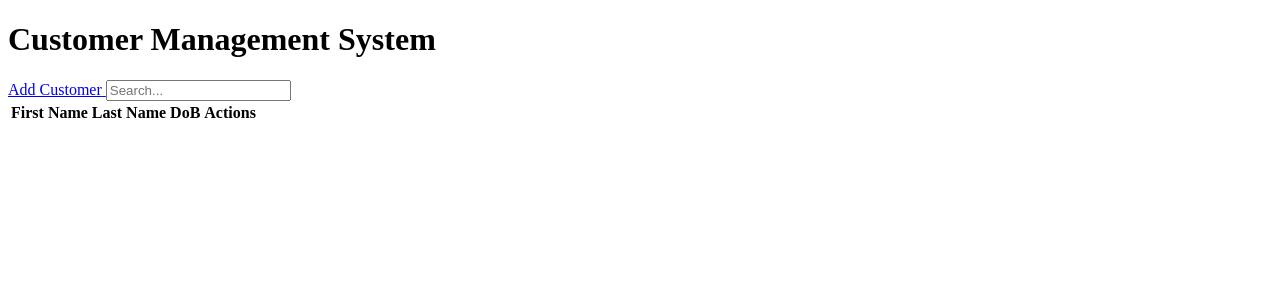
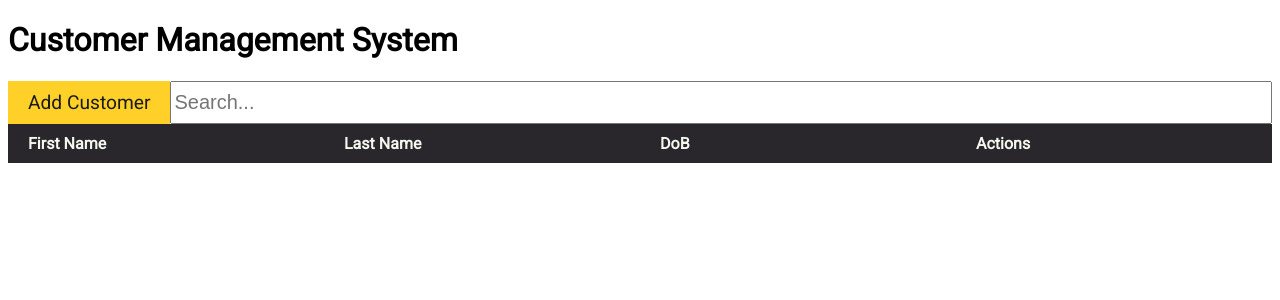
Before and after one commit to Premm/customer-management-system, a React (Create React App) app: page / in a window 1280 px wide. Shown: the top 300 px of the page. Built offline with nearby package versions, Linux system fonts and the light colour scheme.

Commit message:
added minimal styling to the components that needed it. theme variables are declared in app.js

```diff
--- a/package.json
+++ b/package.json
@@ -10,7 +10,8 @@
     "react-router-dom": "^5.0.1",
     "react-scripts": "3.1.1",
     "redux": "^4.0.4",
-    "redux-thunk": "^2.3.0"
+    "redux-thunk": "^2.3.0",
+    "styled-components": "^4.3.2"
   },
   "scripts": {
     "start": "react-scripts start",
--- a/src/App.js
+++ b/src/App.js
@@ -2,16 +2,44 @@ import React from "react";
 import { Switch, Route } from "react-router-dom";
 import HomePage from "./pages/Home";
 import AddPage from "./pages/Add";
+import { ThemeProvider, createGlobalStyle } from "styled-components";
+
+const GlobalStyles = createGlobalStyle`
+  body {
+    @import url('https://fonts.googleapis.com/css?family=Roboto&display=swap');
+    font-family: 'Roboto', sans-serif;
+  }`;
+
+const theme = {
+  colors: {
+    primary: "#ffd028",
+    primaryDark: "#e3b922",
+    secondary: "#1b1b1b",
+    secondaryDark: "#121212",
+    light: "#f4f7ee",
+    dark: "#29272c",
+    grey: "#dfdfdf",
+    warning: "#e94516"
+  },
+  layout: {
+    padding: "10px 20px",
+    borderRadius: "5px;"
+  },
+  fontFamily: "Roboto, sans-serif"
+};
 
 const App = () => {
   return (
+    <ThemeProvider theme={theme}>
       <div className="App">
+        <GlobalStyles />
         <Switch>
           <Route exact path="/" component={HomePage} />
           <Route exact path="/add" component={AddPage} />
           <Route exact path="/edit/:customerID" component={AddPage} />
         </Switch>
       </div>
+    </ThemeProvider>
   );
 };
 
--- a/src/components/Button/Button.jsx
+++ b/src/components/Button/Button.jsx
@@ -2,6 +2,79 @@ import React from "react";
 import C from "classnames";
 import T from "prop-types";
 import { Link } from "react-router-dom";
+import styled from "styled-components";
+
+const StyledButton = styled.button`
+  &.mb-btn {
+
+    border: none;
+    outline: none;
+    padding:  ${props => props.theme.layout.padding}
+
+    display: flex;
+    align-items: center;
+    justify-content: center;
+
+    cursor: pointer;
+
+    &.btn-primary {
+      background: ${props => props.theme.colors.primary}
+      color:${props => props.theme.colors.secondary}
+      &:hover {
+        background: ${props => props.theme.colors.primaryDark}
+      }
+    }
+    &.btn-secondary {
+      background: ${props => props.theme.colors.secondary}
+      color:${props => props.theme.colors.primary}
+      &:hover {
+        background: ${props => props.theme.colors.secondaryDark}
+      }
+    }
+    &.btn-lg {
+      font-size: 1.2rem;
+    }
+    &.btn-sm {
+      font-size: 0.8rem;
+    }
+  }
+`;
+
+const StyledLink = styled(Link)`
+  &.mb-btn {
+    border: none;
+    outline: none;
+    text-decoration: none;
+    padding:  ${props => props.theme.layout.padding}
+
+    display: flex;
+    align-items: center;
+    justify-content: center;
+
+    cursor: pointer;
+
+    &.btn-primary {
+      background: ${props => props.theme.colors.primary}
+      color:${props => props.theme.colors.secondary}
+      &:hover {
+        background: ${props => props.theme.colors.primaryDark}
+      }
+    }
+    &.btn-secondary {
+      background: ${props => props.theme.colors.secondary}
+      color:${props => props.theme.colors.primary}
+      &:hover {
+        background: ${props => props.theme.colors.secondaryDark}
+      }
+    }
+    &.btn-lg {
+      font-size: 1.2rem;
+    }
+    &.btn-sm {
+      font-size: 0.8rem;
+    }
+  }
+`;
 
 const typeMapper = {
   primary: "btn-primary",
@@ -17,7 +90,7 @@ const sizeMapper = {
 
 const Button = ({ children, size, type, onClick, to }) => {
   return to ? (
-    <Link
+    <StyledLink
       className={C(
         "mb-btn",
         type ? typeMapper[type] : "btn-primary",
@@ -25,11 +98,10 @@ const Button = ({ children, size, type, onClick, to }) => {
       )}
       to={to}
     >
-      {" "}
-      {children}{" "}
-    </Link>
+      {children}
+    </StyledLink>
   ) : (
-    <button
+    <StyledButton
       className={C(
         "mb-btn",
         type ? typeMapper[type] : "btn-primary",
@@ -38,7 +110,7 @@ const Button = ({ children, size, type, onClick, to }) => {
       onClick={onClick}
     >
       {children}
-    </button>
+    </StyledButton>
   );
 };
 
--- a/src/components/Button/index.js
+++ b/src/components/Button/index.js
@@ -1,3 +1,2 @@
 import Button from "./Button";
-
 export { Button as default, Button };
--- a/src/components/Input/Input.jsx
+++ b/src/components/Input/Input.jsx
@@ -1,7 +1,14 @@
 import React from "react";
 import C from "classnames";
 import T from "prop-types";
+import styled from "styled-components";
 
+const StyledInput = styled.input`
+  &.mb-input {
+    font-size: 20px;
+    flex: 1;
+  }
+`;
 const typeMapper = {
   primary: "input-primary",
   secondary: "input-secondary",
@@ -24,7 +31,7 @@ const Input = ({
   value
 }) => {
   return (
-    <input
+    <StyledInput
       className={C(
         "mb-input",
         type ? typeMapper[type] : "input-primary",
--- a/src/components/Table/Table.jsx
+++ b/src/components/Table/Table.jsx
@@ -1,9 +1,27 @@
 import React from "react";
 import C from "classnames";
 import T from "prop-types";
+import styled from "styled-components";
+
+const StyledTable = styled.table`
+  &.mb-table {
+    display: block;
+    width: 100%;
+    thead {
+      display: flex;
+      flex-direction: column;
+      width: 100%;
+    }
+    tbody {
+      display: flex;
+      flex-direction: column;
+      width: 100%;
+    }
+  }
+`;
 
 const Table = ({ children }) => {
-  return <table className={C("mb-table")}>{children}</table>;
+  return <StyledTable className={C("mb-table")}>{children}</StyledTable>;
 };
 
 Table.propTypes = {
--- a/src/components/Table/TableData.jsx
+++ b/src/components/Table/TableData.jsx
@@ -1,9 +1,18 @@
 import React from "react";
 import C from "classnames";
 import T from "prop-types";
+import styled from "styled-components";
 
+const StyledTableData = styled.td`
+  &.mb-tabledata {
+    display: flex;
+    flex: 1;
+  }
+`;
 const TableData = ({ children }) => {
-  return <td className={C("mb-tabledata")}>{children}</td>;
+  return (
+    <StyledTableData className={C("mb-tabledata")}>{children}</StyledTableData>
+  );
 };
 
 TableData.propTypes = {
--- a/src/components/Table/TableHead.jsx
+++ b/src/components/Table/TableHead.jsx
@@ -1,9 +1,22 @@
 import React from "react";
 import C from "classnames";
 import T from "prop-types";
+import styled from "styled-components";
 
+const StyledTableHead = styled.th`
+  &.mb-tablehead {
+    flex: 1;
+    justify-content: flex-start;
+    text-align: left;
+    padding: ${props => props.theme.layout.padding};
+    background: ${props => props.theme.colors.dark};
+    color: ${props => props.theme.colors.light};
+  }
+`;
 const TableHead = ({ children }) => {
-  return <th className={C("mb-tablehead")}>{children}</th>;
+  return (
+    <StyledTableHead className={C("mb-tablehead")}>{children}</StyledTableHead>
+  );
 };
 
 TableHead.propTypes = {
--- a/src/components/Table/TableRow.jsx
+++ b/src/components/Table/TableRow.jsx
@@ -1,9 +1,23 @@
 import React from "react";
 import C from "classnames";
 import T from "prop-types";
+import styled from "styled-components";
 
+const StyledTableRow = styled.tr`
+  &.mb-tablerow {
+    display: flex;
+    justify-content: space-between;
+    align-items: center;
+    width: 100%;
+    &:nth-child(2n) {
+      background: ${props => props.theme.colors.light};
+    }
+  }
+`;
 const TableRow = ({ children }) => {
-  return <tr className={C("mb-tablerow")}>{children}</tr>;
+  return (
+    <StyledTableRow className={C("mb-tablerow")}>{children}</StyledTableRow>
+  );
 };
 
 TableRow.propTypes = {
--- a/src/pages/Add.jsx
+++ b/src/pages/Add.jsx
@@ -8,6 +8,22 @@ import Page from "../templates/Page";
 import Button from "../components/Button";
 import Input from "../components/Input";
 import Form from "../components/Form";
+import styled from "styled-components";
+
+const StyledAddForm = styled.div`
+  form {
+    width: 600px;
+    display: flex;
+    flex-direction: column;
+    .input-group {
+      box-sizing: border-box;
+      display: flex;
+      flex: 1;
+      padding: 10px 0;
+      width: 100%;
+    }
+  }
+`;
 
 const AddPage = ({ customers, setCustomer, history, match }) => {
   const [data, setData] = useState({});
@@ -39,7 +55,9 @@ const AddPage = ({ customers, setCustomer, history, match }) => {
   return (
     <Page>
       <h1>Customer Management System</h1>
+      <StyledAddForm>
         <Form onSubmit={onSubmit}>
+          <div className="input-group">
             <Input
               inputType="text"
               name="firstName"
@@ -47,6 +65,8 @@ const AddPage = ({ customers, setCustomer, history, match }) => {
               value={data.firstName}
               onChange={onChange}
             />
+          </div>
+          <div className="input-group">
             <Input
               inputType="text"
               name="lastName"
@@ -54,6 +74,8 @@ const AddPage = ({ customers, setCustomer, history, match }) => {
               value={data.lastName}
               onChange={onChange}
             />
+          </div>
+          <div className="input-group">
             <Input
               inputType="date"
               name="dob"
@@ -61,10 +83,12 @@ const AddPage = ({ customers, setCustomer, history, match }) => {
               value={data.dob}
               onChange={onChange}
             />
+          </div>
           <Button type="primary" size="large">
             Add Customer
           </Button>
         </Form>
+      </StyledAddForm>
     </Page>
   );
 };
--- a/src/pages/Home.jsx
+++ b/src/pages/Home.jsx
@@ -10,6 +10,15 @@ import Page from "../templates/Page";
 import Button from "../components/Button";
 import { Table, TableRow, TableHead, TableData } from "../components/Table";
 import Input from "../components/Input";
+import styled from "styled-components";
+
+const StyledTopBar = styled.div`
+  &.top-bar-container {
+    display: flex;
+    justify-content: space-between;
+    width: 100%;
+  }
+`;
 
 const HomePage = ({
   customers,
@@ -41,6 +50,7 @@ const HomePage = ({
   return (
     <Page>
       <h1>Customer Management System</h1>
+      <StyledTopBar className="top-bar-container">
         <Button type="primary" size="large" to="/add">
           Add Customer
         </Button>
@@ -52,6 +62,7 @@ const HomePage = ({
           placeholder="Search..."
           onChange={onChange}
         />
+      </StyledTopBar>
       <Table>
         <thead>
           <TableRow>
```
Also changed, not shown: src/components/Button/StyledButton.jsx (deleted), 1 other file (tests, documents, lock files or other folders). Lines whose indentation alone changed are shown as unchanged.
